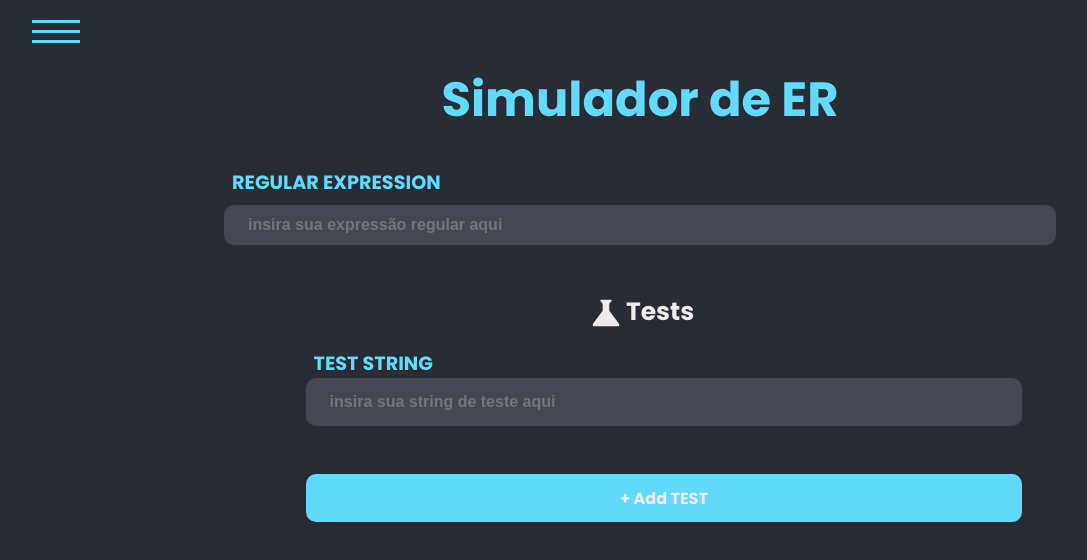
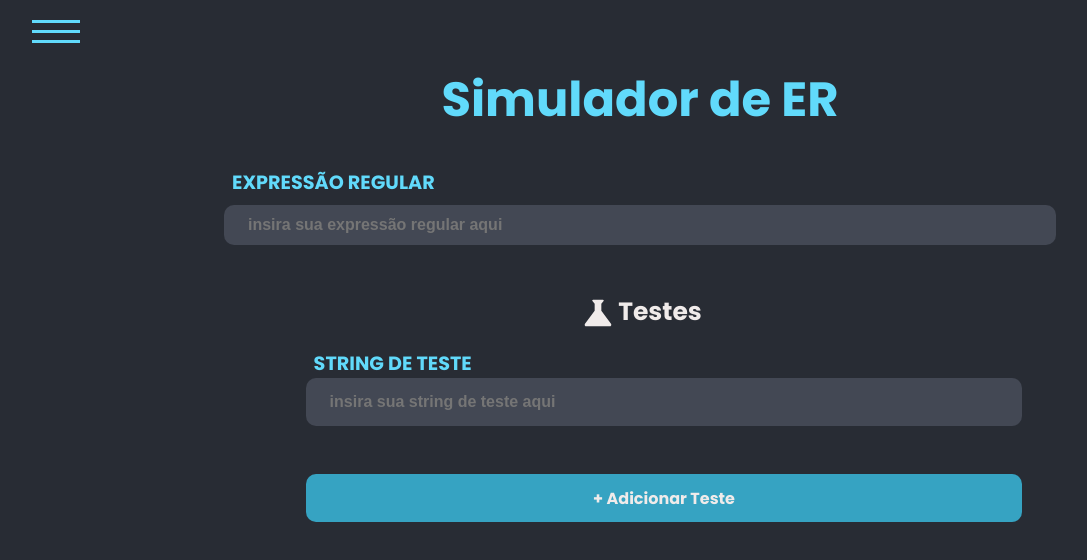
Before and after one commit to Matheusmdr/Simulador-de-Linguagens-Regulares, a React (Create React App) app: page /simulador-er in a window 1280 px wide. Shown: the top 560 px of the page, without its empty margins (0-1087 px from the left). Built offline with nearby package versions, Linux system fonts and the light colour scheme.

Commit message:
feat: Change button color and correct page language

```diff
--- a/src/pages/SimuladorER/SimuladorER.js
+++ b/src/pages/SimuladorER/SimuladorER.js
@@ -90,25 +90,25 @@ export function SimuladorER() {
                 <h1 className="title">Simulador de ER</h1>
                 <div className="page-content">
                     <div className="RegEX">
-                        <label id="regex-label" htmlFor="regex-input"> REGULAR EXPRESSION</label>
+                        <label id="regex-label" htmlFor="regex-input"> EXPRESSÃO REGULAR</label>
                         <input type="text" name="regex-input" onChange={handleChangeRegex} placeholder="insira sua expressão regular aqui" />
                     </div>
                     <div className="tests-title">
                         <ScienceIcon className="science-icon" />
-                        <h2>Tests</h2>
+                        <h2>Testes</h2>
                     </div>
                     <div className="tests-container">
                         {tests.map(test => (
                             <div className="string-container" key={test.id}>
                                 <RemoveCircleOutlineIcon className={`remove-button ${test.id === 1 ? 'disable-button' : ''}`} disabled={test.id === 1} onClick={() => handleRemoveTests(test.id)}/>
                                 <div  className={`box-string ${test.id === 1 ? 'fix-margin' : ''}`}>
-                                    <label htmlFor="string">TEST STRING</label>
+                                    <label htmlFor="string">STRING DE TESTE</label>
                                     <input type="text" name="string" className={`${test.accepted === '' ? 'none' : (test.accepted === "true" ? 'accepted' : 'rejected')}`} value={test.string} onChange={event => handleChangeInput(test.id, event)} placeholder="insira sua string de teste aqui" />
                                 </div>
                             </div>
                         ))}
                         <div className="box-button">
-                            <button className="add-button" onClick={handleAddTests} >+ Add TEST</button>
+                            <button className="add-button" onClick={handleAddTests} >+ Adicionar Teste</button>
                         </div>
                     </div>
                 </div>
--- a/src/pages/SimuladorER/SimuladorER.scss
+++ b/src/pages/SimuladorER/SimuladorER.scss
@@ -165,7 +165,7 @@
                 font-family:'Poppins', sans-serif;
                 margin: 1rem 0 0 3rem;
                 color: #F0EBEA;
-                background: #61DAFB;
+                background: #36A3C2;
                 cursor: pointer;
                 transition: 0.2s ease-in-out;
                 &:hover{
--- a/src/pages/SimuladorGR/SimuladorGR.js
+++ b/src/pages/SimuladorGR/SimuladorGR.js
@@ -204,7 +204,7 @@ export function SimuladorGR() {
             <div className="container">
                 <h1 className="title">Simulador de GR</h1>
                 <div className="page-content">
-                    <p>Insira sua gramática regular aqui. O símbolo de início já foi preenchido para você.</p>
+                    <p>Insira sua gramática regular aqui(GLUD ou GLUE). O símbolo de início já foi preenchido para você.</p>
                     <ul>
                         <li>
                             <p>O não-terminal esquerdo de cada campo deve ser preenchido.</p>
@@ -227,7 +227,7 @@ export function SimuladorGR() {
                                 <button className={`removeButton ${rule.id === 1 ? 'disableButton' : ''}`} disabled={rule.id === 1} onClick={() => handleRemoveFields(rule.id)}>-</button>
                             </div>
                         ))}
-                        <button className="addButton" onClick={handleAddRules}>+ Add RULES</button>
+                        <button className="addButton" onClick={handleAddRules}>+ Adicionar Regras</button>
                     </div>
 
                     <div className="test-container">
--- a/src/pages/SimuladorGR/SimuladorGR.scss
+++ b/src/pages/SimuladorGR/SimuladorGR.scss
@@ -92,7 +92,7 @@
             border-radius: 10px;
             font-weight: 700;
             color: #F0EBEA;
-            background: #61DAFB;
+            background: #36A3C2;
             cursor: pointer;
             transition: 0.2s ease-in-out;
             &:hover{
```
